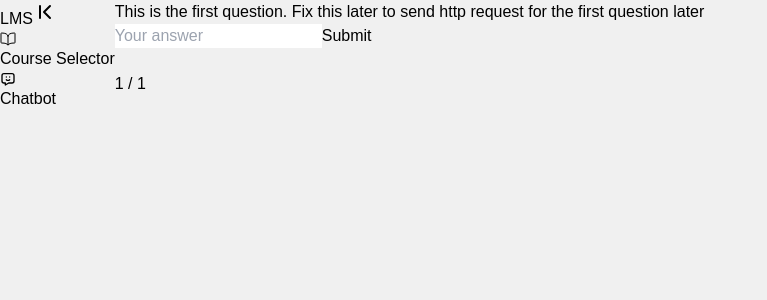
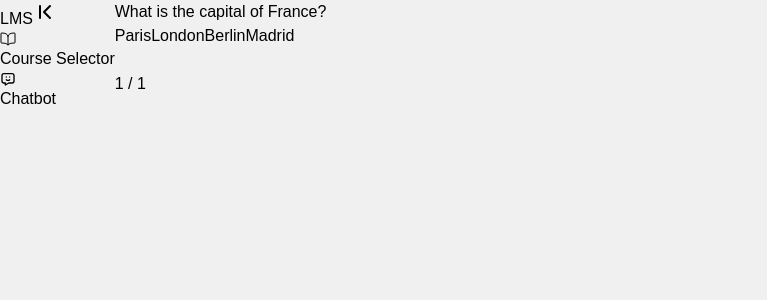
Before and after one commit to NSP909/hackUMBC, a React (Vite) app in the folder frontend/: page /study in a window 1280 px wide. Both pictures are taken after a click on the button "CMSC351". Shown: the top 300 px of the page, without its empty margins (0-767 px from the left). Built offline with nearby package versions, Linux system fonts and the light colour scheme; what @nextui-org/react would draw is missing.

Commit message:
changed the behaviour after sending http request

```diff
--- a/frontend/src/components/study/QuestionPanel.jsx
+++ b/frontend/src/components/study/QuestionPanel.jsx
@@ -3,7 +3,7 @@ import MCQQuiz from './MCQQuiz';
 import leftArrow from '../../assets/left-arrow.svg';
 import rightArrow from '../../assets/right-arrow.svg';
 
-const QuestionPanel = ({ question, answer, onChange, onSubmit, showNextButton, onNextQuestion, onPreviousQuestion, currentQuestionIndex, totalQuestions, isFinalQuestionAnswered }) => {
+const QuestionPanel = ({ type, question, answer, onChange, onSubmit, showNextButton, onNextQuestion, onPreviousQuestion, currentQuestionIndex, totalQuestions, isFinalQuestionAnswered }) => {
   const [selectedOption, setSelectedOption] = useState(null);
 
   const handleOptionClick = (option) => {
@@ -11,10 +11,22 @@ const QuestionPanel = ({ question, answer, onChange, onSubmit, showNextButton, o
     onSubmit();
   };
 
+  // Reset selectedOption when moving to the next question
+  const handleNextQuestion = () => {
+    setSelectedOption(null); // Reset selectedOption
+    onNextQuestion();
+  };
+
+  // Reset selectedOption when moving to the previous question
+  const handlePreviousQuestion = () => {
+    setSelectedOption(null); // Reset selectedOption
+    onPreviousQuestion();
+  };
+
   return (
     <div className="flex flex-col items-center justify-center h-3/5 w-3/5 bg-white p-5 rounded-3xl shadow-lg relative ">
-      <h3 className="text-2xl mb-5 text-blue-900">{question.text}</h3>
-      {question.type === 'Written' ? (
+      <h3 className="text-2xl mb-5 text-blue-900">{question.Question}</h3>
+      {type === 'Written' ? (
         <div className="flex flex-col items-center">
           <input
             type="text"
@@ -29,8 +41,8 @@ const QuestionPanel = ({ question, answer, onChange, onSubmit, showNextButton, o
         </div>
       ) : (
         <MCQQuiz
-          options={question.options}
-          answer={question.answer}
+          options={question.Options}
+          answer={question.Answer}
           selectedOption={selectedOption}
           onOptionClick={handleOptionClick}
         />
@@ -40,7 +52,7 @@ const QuestionPanel = ({ question, answer, onChange, onSubmit, showNextButton, o
           className={`p-2 bg-blue-500 text-white rounded-md shadow-md transition-colors duration-300 ${
             currentQuestionIndex === 0 ? 'bg-gray-400 cursor-not-allowed shadow-none' : 'hover:bg-blue-600'
           }`}
-          onClick={onPreviousQuestion}
+          onClick={handlePreviousQuestion}
           disabled={currentQuestionIndex === 0}
         >
           <img src={leftArrow} alt="Previous" className="w-5 h-5" />
@@ -50,7 +62,7 @@ const QuestionPanel = ({ question, answer, onChange, onSubmit, showNextButton, o
           className={`p-2 bg-blue-500 text-white rounded-md shadow-md transition-colors duration-300 ${
             !isFinalQuestionAnswered ? 'bg-gray-400 cursor-not-allowed shadow-none' : 'hover:bg-blue-600'
           }`}
-          onClick={onNextQuestion}
+          onClick={handleNextQuestion}
           disabled={!isFinalQuestionAnswered}
         >
           <img src={rightArrow} alt="Next" className="w-5 h-5" />
--- a/frontend/src/components/study/Study.jsx
+++ b/frontend/src/components/study/Study.jsx
@@ -4,8 +4,7 @@ import QuestionPanel from './QuestionPanel';
 const courses = ["CMSC351", "CMSC320", "CMSC330", "MATH241", "MATH246"];
 
 const initialQuestions = [
-  { type: 'Written', text: 'This is the first question. Fix this later to send http request for the first question later', answer: 'Paris' },
-  // Add more questions as needed
+  {question: {Question: "What is the capital of France?", Options: ["Paris", "London", "Berlin", "Madrid"], Answer: "Paris"}, type: "MCQ", difficulty: "easy"},
 ];
 
 const Study = () => {
@@ -35,16 +34,28 @@ const Study = () => {
     } else {
       try {
         // Simulate an HTTP request to get new question data
-        const response = await fetch('/api/nextQuestion');
-        const newQuestion = await response.json();
+        const response = await fetch('/api/nextQuestion', {
+          method: 'GET',
+          headers: {
+            'Content-Type': 'application/json',
+          },
+          body: JSON.stringify({
+            user_id: 1,
+            flag: true
+          })
+
+        });
+        const newQuestion = await response.json().then((data) => {
+          return data.result;
+        });
         setQuestions((prevQuestions) => [...prevQuestions, newQuestion]);
         setCurrentQuestionIndex((prevIndex) => prevIndex + 1);
         setAnswer('');
         setShowNextButton(false);
       } catch (error) {
-        const placeHolderQuestion = Math.random() < 0.5
-          ? { type: 'Written', text: 'Placeholder question?', answer: 'Placeholder answer' }
-          : { type: 'MCQ', text: 'Which of these is a placeholder option?', options: ['Option 1', 'Option 2', 'Option 3', 'Option 4'], answer: 'Option 1' };
+        const placeHolderQuestion = (Math.random() < 0.5)
+          ? { question: {Question: "What is photosynthesis?", Answer: "Photosynthesis is the process by which green plants and some other organisms use sunlight to synthesize foods with the help of chlorophyll." }, type: "Written", difficulty: "easy"}
+          : { question: {Question: "What is the capital of France?", Options: ["Paris", "London", "Berlin", "Madrid"], Answer: "Paris" }, type: "MCQ", difficulty: "easy"};
         setQuestions((prevQuestions) => [...prevQuestions, placeHolderQuestion]);
         setCurrentQuestionIndex((prevIndex) => prevIndex + 1);
         setAnswer('');
@@ -89,7 +100,8 @@ const Study = () => {
     return (
       <div className="flex justify-center items-center h-screen bg-gray-100">
         <QuestionPanel
-          question={question}
+          type={question.type}
+          question={question.question}
           answer={answer}
           onChange={handleAnswerChange}
           onSubmit={handleSubmit}
```
